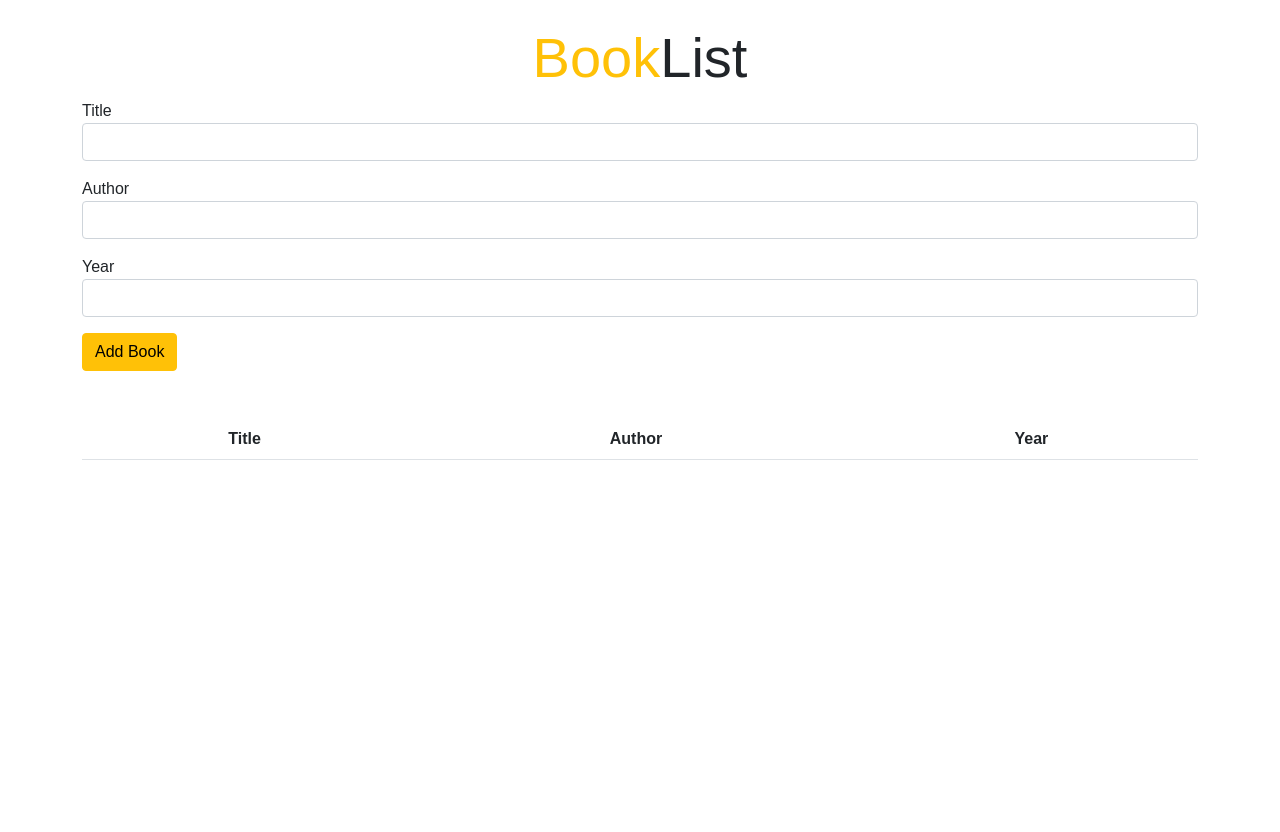
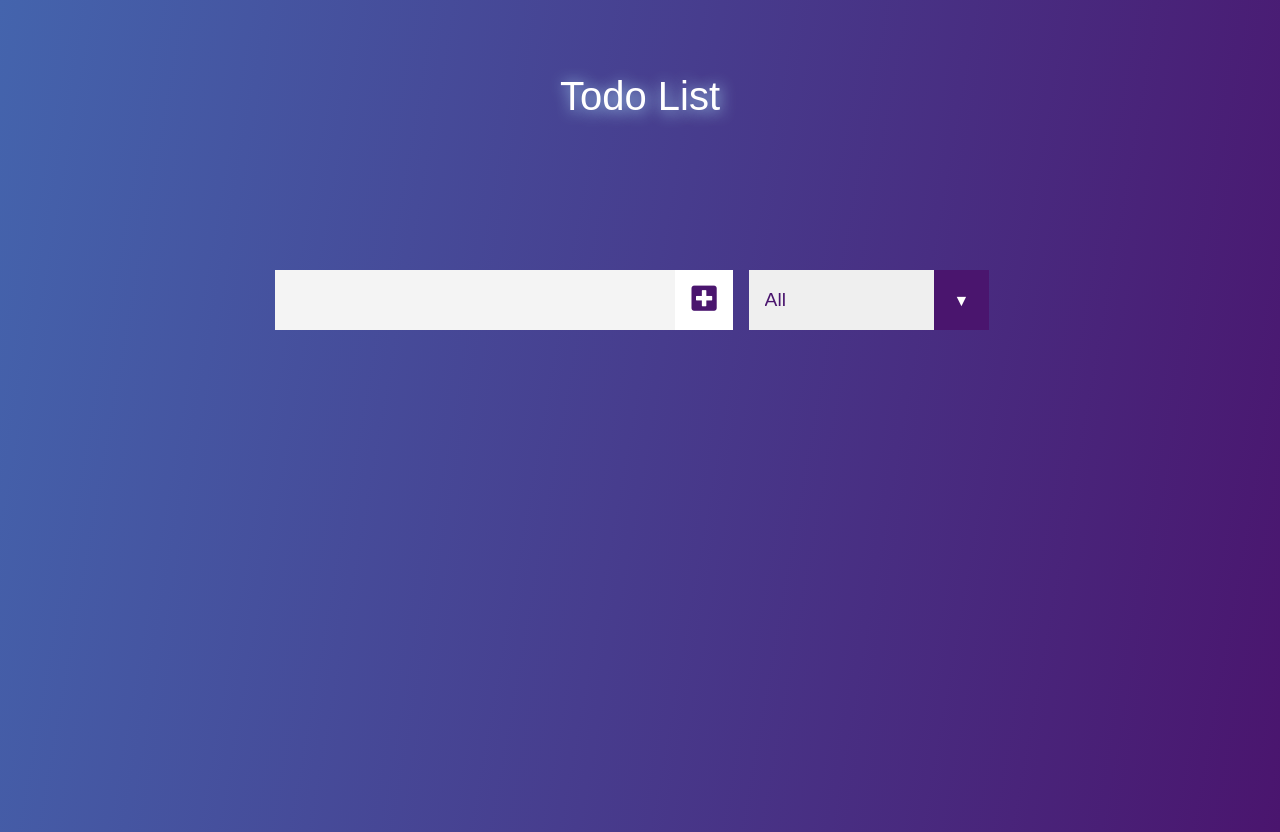
Before and after one commit to siavash-sattari/react-tutorial, a React (Create React App) app in the folder a1-main-concepts/: page / in a window 1280 px wide. Before the commit the page ends 800 px from the top, so only its background shows below. Built offline with nearby package versions, Linux system fonts and the light colour scheme.

Commit message:
a1e13 - todo list mini project

```diff
--- a/a1-main-concepts/src/App.js
+++ b/a1-main-concepts/src/App.js
@@ -10,7 +10,8 @@ import React from 'react';
 // import Main from './E09/Main';
 // import Main from './E10/Main';
 // import Main from './E11/Main';
-import Main from './E12/Main';
+// import Main from './E12/Main';
+import Main from './E13/Main';
 import './App.css';
 
 function App() {
--- /dev/null
+++ b/a1-main-concepts/src/E13/Header.js
@@ -0,0 +1,11 @@
+import React, { Component } from 'react';
+
+export default class Header extends Component {
+  render() {
+    return (
+      <header>
+        <h1>Todo List</h1>
+      </header>
+    );
+  }
+}
--- /dev/null
+++ b/a1-main-concepts/src/E13/Main.css
@@ -0,0 +1,171 @@
+* {
+  scroll-behavior: smooth;
+  font-family: 'Poppins', sans-serif;
+  margin: 0;
+  padding: 0;
+  box-sizing: border-box;
+}
+
+*:focus,
+*:active {
+  outline: 0 !important;
+  box-shadow: 0 !important;
+}
+
+body {
+  background: rgb(68, 100, 173);
+  background: linear-gradient(100deg, rgba(68, 100, 173, 1), rgba(74, 21, 110, 1));
+  color: white;
+  min-height: 100vh;
+  margin-bottom: 2rem;
+}
+
+header {
+  text-shadow: 2px 2px 15px rgb(176, 230, 255);
+  font-size: 1.2rem;
+}
+
+header,
+form {
+  min-height: 25vh;
+  display: flex;
+  justify-content: center;
+  align-items: center;
+}
+
+form input,
+form button {
+  padding: 0.5rem 0.5rem 0.5rem 1rem;
+  font-size: 1.8rem;
+  border: none;
+
+  background: #f4f4f4;
+}
+
+form button {
+  padding: 0.5rem 1rem;
+  color: rgba(74, 21, 110, 1);
+  background: white;
+  cursor: pointer;
+  transition: all 0.3s ease;
+}
+
+form button:hover {
+  background: rgba(74, 21, 110, 1);
+  color: white;
+}
+
+.todo-container {
+  display: flex;
+  justify-content: center;
+  align-items: center;
+}
+
+.todo-list {
+  min-width: 30%;
+  list-style: none;
+}
+
+.todo {
+  display: flex;
+  justify-content: space-between;
+  align-items: center;
+  margin: 1.5rem;
+  background: white;
+  font-size: 1.5rem;
+  transition: all 0.5s ease;
+}
+
+form input,
+.todo {
+  color: rgb(88, 87, 87);
+}
+
+.todo li {
+  flex: 1;
+}
+
+.trash-btn,
+.check-btn {
+  background-color: rgba(74, 21, 110, 1);
+  color: white;
+  border: none;
+  padding: 1rem;
+  cursor: pointer;
+  font-size: 1.2rem;
+  transition: 0.2s all ease;
+}
+
+.check-btn {
+  background-color: rgba(68, 100, 173, 1);
+}
+
+.check-btn:hover {
+  background-color: rgba(68, 100, 173, 1);
+  color: white;
+}
+
+.trash-btn:hover {
+  color: white;
+  background-color: rgba(74, 21, 110, 1);
+}
+
+.todo-item {
+  padding: 0rem 1.2rem;
+}
+
+.fa-trash,
+.fa-check {
+  pointer-events: none;
+}
+
+.completed {
+  opacity: 0.6;
+  text-decoration: line-through;
+}
+
+.fall {
+  animation: fall-apart 0.5s ease-out;
+}
+
+@keyframes fall-apart {
+  100% {
+    transform: rotateZ(20deg) translateY(8rem);
+    opacity: 0;
+  }
+}
+
+select {
+  -webkit-appearance: none;
+  -moz-appearance: none;
+  appearance: none;
+  outline: none;
+  border: none;
+  font-size: 1.2em;
+  color: rgba(74, 21, 110, 1);
+  width: 15rem;
+  cursor: pointer;
+  padding: 1rem;
+}
+
+.select {
+  margin: 1rem;
+  position: relative;
+  overflow: hidden;
+}
+
+.select::after {
+  content: '\25BC';
+  position: absolute;
+  background: rgba(74, 21, 110, 1);
+  top: 0;
+  right: 0;
+  padding: 1.2rem;
+  pointer-events: none;
+  transition: all 0.3s ease;
+}
+
+.select:hover::after {
+  background-color: white;
+  color: rgba(74, 21, 110, 1);
+}
--- /dev/null
+++ b/a1-main-concepts/src/E13/Main.js
@@ -0,0 +1,9 @@
+import React, { Component } from 'react';
+import TodoList from './TodoList';
+import './Main.css';
+
+export default class Main extends Component {
+  render() {
+    return <TodoList />;
+  }
+}
--- /dev/null
+++ b/a1-main-concepts/src/E13/Todo.js
@@ -0,0 +1,20 @@
+import React, { Component } from 'react';
+
+export default class Todo extends Component {
+  render() {
+    const { onRemove, onEdit, id } = this.props;
+    return (
+      <div className={`todo ${this.props.completed ? 'completed' : ''}`} style={{ display: 'flex' }}>
+        <li className='todo-item'>{this.props.title}</li>
+
+        <button className='check-btn' onClick={onEdit.bind(this, id)}>
+          <i className='fas fa-check' aria-hidden='true'></i>
+        </button>
+
+        <button className='trash-btn' onClick={onRemove.bind(this, id)}>
+          <i className='fas fa-trash' aria-hidden='true'></i>
+        </button>
+      </div>
+    );
+  }
+}
--- /dev/null
+++ b/a1-main-concepts/src/E13/TodoList.js
@@ -0,0 +1,117 @@
+import React, { Component } from 'react';
+import Header from './Header';
+import Todo from './Todo';
+
+export default class TodoList extends Component {
+  constructor(props) {
+    super(props);
+    this.state = {
+      todos: [],
+      todoTitle: '',
+      status: 'all'
+    };
+
+    this.addTodo = this.addTodo.bind(this);
+    this.removeTodo = this.removeTodo.bind(this);
+    this.editTodo = this.editTodo.bind(this);
+    this.todoTitleHandler = this.todoTitleHandler.bind(this);
+    this.statusHandler = this.statusHandler.bind(this);
+  }
+
+  todoTitleHandler(event) {
+    this.setState({
+      todoTitle: event.target.value
+    });
+  }
+
+  addTodo(event) {
+    event.preventDefault();
+
+    if (!this.state.todoTitle.length) return;
+
+    let newTodoObject = {
+      id: this.state.todos.length + 1,
+      title: this.state.todoTitle,
+      completed: false
+    };
+
+    this.setState(prevState => {
+      return {
+        todos: [...prevState.todos, newTodoObject],
+        todoTitle: ''
+      };
+    });
+  }
+
+  removeTodo(todoId) {
+    // let newTodos = this.state.todos.filter(todo => {
+    //   return todo.id !== todoId;
+    // });
+
+    const newTodos = [...this.state.todos];
+    const mainTodoIndex = newTodos.findIndex(todo => todo.id === todoId);
+    newTodos.splice(mainTodoIndex, 1);
+
+    this.setState({
+      todos: newTodos
+    });
+  }
+
+  editTodo(todoId) {
+    let newTodos = [...this.state.todos];
+
+    newTodos.forEach(todo => {
+      if (todo.id === todoId) {
+        todo.completed = !todo.completed;
+      }
+    });
+
+    this.setState({
+      todos: newTodos
+    });
+  }
+
+  statusHandler(event) {
+    this.setState({
+      status: event.target.value
+    });
+  }
+
+  render() {
+    return (
+      <>
+        <Header />
+        <form onSubmit={this.addTodo}>
+          <input type='text' className='todo-input' maxLength='40' value={this.state.todoTitle} onChange={this.todoTitleHandler} />
+          <button className='todo-button' type='submit'>
+            <i className='fas fa-plus-square'></i>
+          </button>
+          <div className='select'>
+            <select name='todos' className='filter-todo' onChange={this.statusHandler}>
+              <option value='all'>All</option>
+              <option value='completed'>Completed</option>
+              <option value='uncompleted'>Uncompleted</option>
+            </select>
+          </div>
+        </form>
+
+        <div className='todo-container'>
+          <ul className='todo-list'>
+            {this.state.status === 'completed' &&
+              this.state.todos
+                .filter(todo => todo.completed)
+                .map(todo => <Todo key={todo.id} {...todo} onRemove={this.removeTodo} onEdit={this.editTodo} />)}
+
+            {this.state.status === 'uncompleted' &&
+              this.state.todos
+                .filter(todo => !todo.completed)
+                .map(todo => <Todo key={todo.id} {...todo} onRemove={this.removeTodo} onEdit={this.editTodo} />)}
+
+            {this.state.status === 'all' &&
+              this.state.todos.map(todo => <Todo key={todo.id} {...todo} onRemove={this.removeTodo} onEdit={this.editTodo} />)}
+          </ul>
+        </div>
+      </>
+    );
+  }
+}
```
